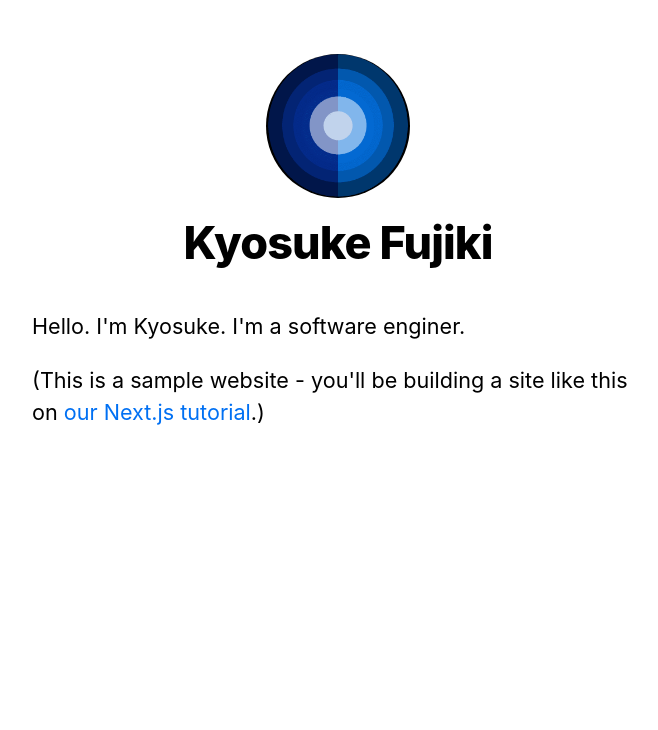
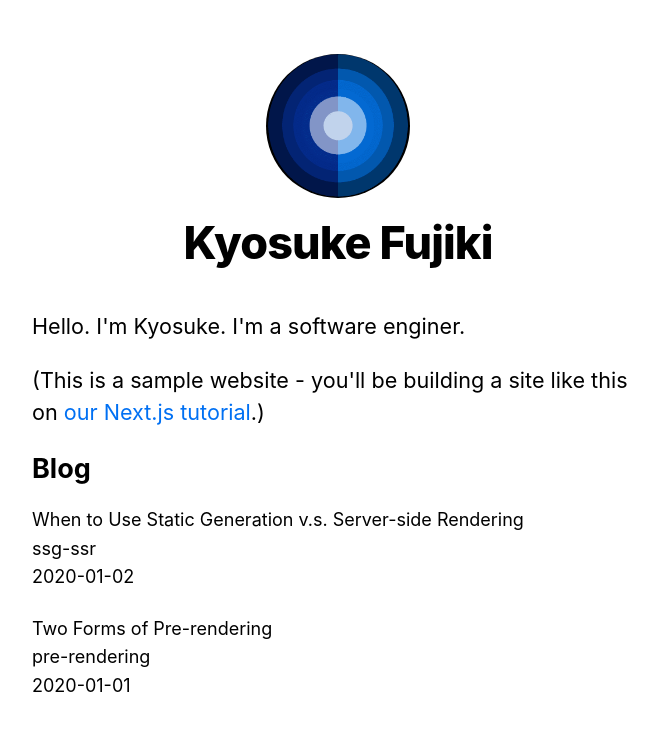
Before and after one commit to kyoF/nextjs-prac, a Next.js app: page / in a window 1280 px wide. Shown: the top 730 px of the page, without its empty margins (302-960 px from the left). Built offline with nearby package versions, Linux system fonts and the light colour scheme.

Commit message:
tutorial: Pre-rendering and Data Fetching

```diff
--- /dev/null
+++ b/lib/posts.js
@@ -0,0 +1,37 @@
+import fs from 'fs';
+import path from 'path';
+import matter from 'gray-matter';
+
+const postsDirectory = path.join(process.cwd(), 'posts');
+
+export function getSortedPostsData() {
+  // Get file names under /posts
+  const fileNames = fs.readdirSync(postsDirectory);
+  const allPostsData = fileNames.map((fileName) => {
+    // Remove ".md" from file name to get id
+    const id = fileName.replace(/\.md$/, '');
+
+    // Read markdown file as string
+    const fullPath = path.join(postsDirectory, fileName);
+    const fileContents = fs.readFileSync(fullPath, 'utf8');
+
+    // Use gray-matter to parse the post metadata section
+    const matterResult = matter(fileContents);
+
+    // Combine the data with the id
+    return {
+      id,
+      ...matterResult.data,
+    };
+  });
+  // Sort posts by date
+  return allPostsData.sort(({ date: a }, { date: b }) => {
+    if (a < b) {
+      return 1;
+    } else if (a > b) {
+      return -1;
+    } else {
+      return 0;
+    }
+  });
+}
--- a/package.json
+++ b/package.json
@@ -6,6 +6,7 @@
     "start": "next start"
   },
   "dependencies": {
+    "gray-matter": "^4.0.3",
     "next": "latest",
     "react": "17.0.2",
     "react-dom": "17.0.2"
--- a/pages/index.js
+++ b/pages/index.js
@@ -1,8 +1,18 @@
 import Head from 'next/head';
 import Layout, { siteTitle } from '../components/layout';
 import utilStyles from '../styles/utils.module.css';
+import { getSortedPostsData } from '../lib/posts'
 
-export default function Home() {
+export async function getStaticProps() {
+  const allPostsData = getSortedPostsData();
+  return {
+    props: {
+      allPostsData
+    }
+  }
+}
+
+export default function Home({ allPostsData }) {
   return (
     <Layout home>
       <Head>
@@ -15,6 +25,20 @@
           <a href='https://nextjs.org/learn'>our Next.js tutorial</a>.)
         </p>
       </section>
+      <section>
+        <h2 className={utilStyles.headingLg}>Blog</h2>
+        <ul className={utilStyles.list}>
+          {allPostsData.map(({ id, date, title}) => (
+            <li className={utilStyles.listItem} key={id}>
+              {title}
+              <br />
+              {id}
+              <br />
+              {date}
+            </li>
+          ))}
+        </ul>
+      </section>
     </Layout>
   );
 }
--- /dev/null
+++ b/posts/pre-rendering.md
@@ -0,0 +1,11 @@
+---
+title: 'Two Forms of Pre-rendering'
+date: '2020-01-01'
+---
+
+Next.js has two forms of pre-rendering: **Static Generation** and **Server-side Rendering**. The difference is in **when** it generates the HTML for a page.
+
+- **Static Generation** is the pre-rendering method that generates the HTML at **build time**. The pre-rendered HTML is then _reused_ on each request.
+- **Server-side Rendering** is the pre-rendering method that generates the HTML on **each request**.
+
+Importantly, Next.js let's you **choose** which pre-rendering form to use for each page. You can create a "hybrid" Next.js app by using Static Generation for most pages and using Server-side Rendering for others.
--- /dev/null
+++ b/posts/ssg-ssr.md
@@ -0,0 +1,19 @@
+---
+title: 'When to Use Static Generation v.s. Server-side Rendering'
+date: '2020-01-02'
+---
+
+We recommend using **Static Generation** (with and without data) whenever possible because your page can be built once and served by CDN, which makes it much faster than having a server render the page on every request.
+
+You can use Static Generation for many types of pages, including:
+
+- Marketing pages
+- Blog posts
+- E-commerce product listings
+- Help and documentation
+
+You should ask yourself: "Can I pre-render this page **ahead** of a user's request?" If the answer is yes, then you should choose Static Generation.
+
+On the other hand, Static Generation is **not** a good idea if you cannot pre-render a page ahead of a user's request. Maybe your page shows frequently updated data, and the page content changes on every request.
+
+In that case, you can use **Server-Side Rendering**. It will be slower, but the pre-rendered page will always be up-to-date. Or you can skip pre-rendering and use client-side JavaScript to populate data.
```
Also changed, not shown: 1 other file (tests, documents, lock files or other folders).
